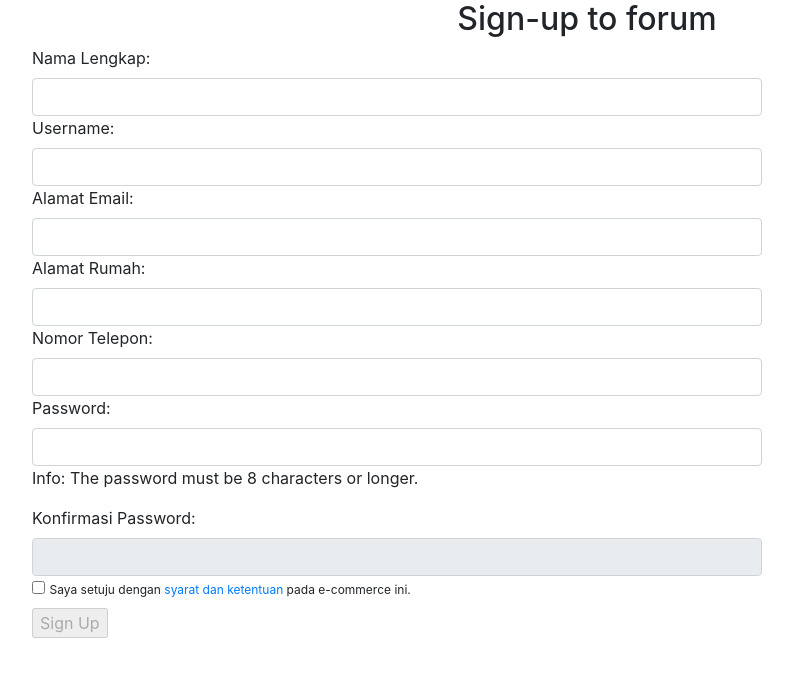
After one commit to Pen1810/PWebE-2018, a PHP site: page /signup.php in a window 1280 px wide. The commit adds this page. Shown: the top 677 px of the page, without its empty margins (53-846 px from the left). Run offline with PHP 8.4, Linux system fonts and the light colour scheme.

Commit message:
Cukup merombak banyak, Menyesuaikan signup page dengan database (masih belum backend)

```diff
--- a/index.php
+++ b/index.php
@@ -8,10 +8,8 @@ require_once ("config.php");
     <meta name="viewport" content="width=device-width, initial-scale=1.0">
     <meta name="description" content="">
     <meta name="author" content="">
-    <link rel="shortcut icon" href="img/JB.png">
     <link href="https://fonts.googleapis.com/css?family=Oleo+Script" rel="stylesheet">
     <link href="https://fonts.googleapis.com/css?family=Bungee" rel="stylesheet">
-    <link rel="shortcut icon" type4="image/x-icon" href="JB.png"/>
     <title>Sample Shopping</title>
 
     <!-- Bootstrap core CSS -->
@@ -46,7 +44,7 @@ require_once ("config.php");
     <li><a href="index.php" class="smoothScroll">Home</a></li>
     <li><a href="shop.php" class="smoothScroll">Shop</a></li>
     <li><a href="#about" class="smoothScroll">About</a></li>
-    <li><a href="signup.html" class="smoothScroll upright">Signup</a></li>
+    <li><a href="signup.php" class="smoothScroll upright">Sign Up</a></li>
 </ul>
 
 <!-- ========== HEADER SECTION ========== -->
--- a/shop.php
+++ b/shop.php
@@ -44,7 +44,7 @@ require_once("config.php");
     <li><a href="index.php" class="smoothScroll">Home</a></li>
     <li><a href="shop.php" class="smoothScroll">Shop</a></li>
     <li><a href="#" class="smoothScroll">About</a></li>
-    <li><a href="signup.html" class="smoothScroll upright">Signup</a></li>
+    <li><a href="signup.php" class="smoothScroll upright">Signup</a></li>
 </ul>
 
 <!-- Main source -->
--- /dev/null
+++ b/signup.php
@@ -0,0 +1,132 @@
+<?php
+require_once ("config.php");
+
+?>
+<!DOCTYPE html>
+<html>
+<head>
+    <meta charset="utf-8">
+    <meta name="viewport" content="width=device-width, initial-scale=1">
+    <title>Sign Up</title>
+    <link href="css/bootstrap.min.css" rel="stylesheet" type="text/css">
+    <!-- link href="css/signup.css" rel="stylesheet" type="text/css"-->
+    <script>
+        let strongRegex = new RegExp("^(?=.*[a-z])(?=.*[A-Z])(?=.*[0-9])(?=.*[!@#\$%\^&\*])(?=.{8,})");
+        let mediumRegex = new RegExp("^(((?=.*[a-z])(?=.*[A-Z]))|((?=.*[a-z])(?=.*[0-9]))|((?=.*[A-Z])(?=.*[0-9])))(?=.{6,})");
+        let passOK = false;
+        let rePassStat = false;
+        let agreed = false;
+
+        function setAgreed() {
+            agreed = !agreed;
+        }
+
+        function analyzePassword() {
+            let password = document.getElementById("passInput").value;
+            if (password.length < 8) {
+                document.getElementById("passNotif").innerHTML = "<div class='alert alert-danger'>Password harus memiliki setidaknya 8 karakter.</div>";
+                passOK = false;
+            }
+            else if (strongRegex.test(password)) {
+                document.getElementById("passNotif").innerHTML = "<div class='alert alert-success'>Password Anda cukup kuat.</div>";
+                passOK = true;
+            }
+            else if (mediumRegex.test(password)) {
+                document.getElementById("passNotif").innerHTML = "<div class='alert alert-warning'>Password Anda agak kuat.</div>";
+                passOK = true;
+            }
+            else {
+                document.getElementById("passNotif").innerHTML = "<div class='alert alert-danger'>Password Anda harus memiliki salah satu kombinasi dari huruf besar/kecil, angka dan karakter khusus.</div>";
+                passOK = false;
+            }
+            if (passOK) {
+                document.getElementById("rePassInput").removeAttribute("disabled");
+            }
+        }
+
+        function checkPassword() {
+            let password = document.getElementById("passInput").value;
+            let repass = document.getElementById("rePassInput").value;
+            if (password === repass) {
+                document.getElementById("rePassInfo").innerHTML = "";
+                rePassStat = true;
+            }
+            else {
+                document.getElementById("rePassInfo").innerHTML = "<div class='alert alert-danger'>Password tidak sesuai.</div>";
+                rePassStat = false;
+            }
+        }
+
+        function validateInput() {
+            let name = document.forms["signup"]["name"].value;
+            let username = document.forms["signup"]["address"].value;
+            let email = document.forms["signup"]["email"].value;
+            let address = document.forms["signup"]["address"].value;
+            let phone = document.forms["signup"]["phone"].value;
+            if (name !== "" && username !== "" && email !== "" && address !== "" && phone !== "" && rePassStat && agreed) {
+                document.getElementById("submitform").removeAttribute("disabled");
+            }
+            else {
+                document.getElementById("submitform").setAttribute("disabled", "disabled");
+            }
+        }
+    </script>
+</head>
+<body>
+<div class="container">
+    <div class="row">
+        <div class="col-sm-12 text-center">
+            <h2>Sign-up to forum</h2>
+        </div>
+    </div>
+    <div class="row">
+        <div class="col-sm-8">
+            <form name="signup" action="signup.php" onchange="validateInput()" method="post">
+                <div>
+                    <label for="nameInput">Nama Lengkap:</label>
+                    <input type="text" name="name" id="nameInput" class="form-control">
+                </div>
+                <div>
+                    <label for="usernameInput">Username:</label>
+                    <input type="text" name="username" id="usernameInput" class="form-control">
+                </div>
+                <div>
+                    <label for="emailInput">Alamat Email:</label>
+                    <input type="email" name="email" id="emailInput" class="form-control">
+                </div>
+                <div>
+                    <label for="addressInput">Alamat Rumah:</label>
+                    <input type="text" name="address" id="addressInput" class="form-control">
+                </div>
+                <div>
+                    <label for="phoneInput">Nomor Telepon:</label>
+                    <input type="text" name="phone" id="phoneInput" class="form-control">
+                </div>
+                <div>
+                    <label for="passInput">Password:</label>
+                    <input type="password" name="pass" id="passInput" class="form-control" oninput="analyzePassword()">
+                    <div id="passNotif"></div>
+                    <p>Info: The password must be 8 characters or longer.</p>
+                </div>
+                <div>
+                    <label for="rePassInput">Konfirmasi Password:</label>
+                    <input type="password" name="repass" id="rePassInput" class="form-control"
+                           onchange="checkPassword()" disabled="disabled">
+                    <div id="rePassInfo"></div>
+                </div>
+                <div>
+                    <label>
+                        <input type="checkbox" name="agreement" id="agreement" value="ok" onclick="setAgreed()">
+                        <span style="font-size: 9pt;">Saya setuju dengan <a href="term_and_conditions.html">syarat dan ketentuan</a> pada e-commerce ini.</span>
+                    </label>
+                </div>
+                <div>
+                    <input type="submit" value="Sign Up" name="submit" class="btnSubmit" id="submitform"
+                           disabled="disabled">
+                </div>
+            </form>
+        </div>
+    </div>
+</div>
+</body>
+</html>
```
Also changed, not shown: db/db_ddl.sql (added, +32 -0 lines), db/pweb_shop.sql (deleted, +0 -128 lines), signup.html (deleted, +0 -103 lines), term_and_conditions.html (added, +10 -0 lines), css/signup.css (renamed from signup.css).
